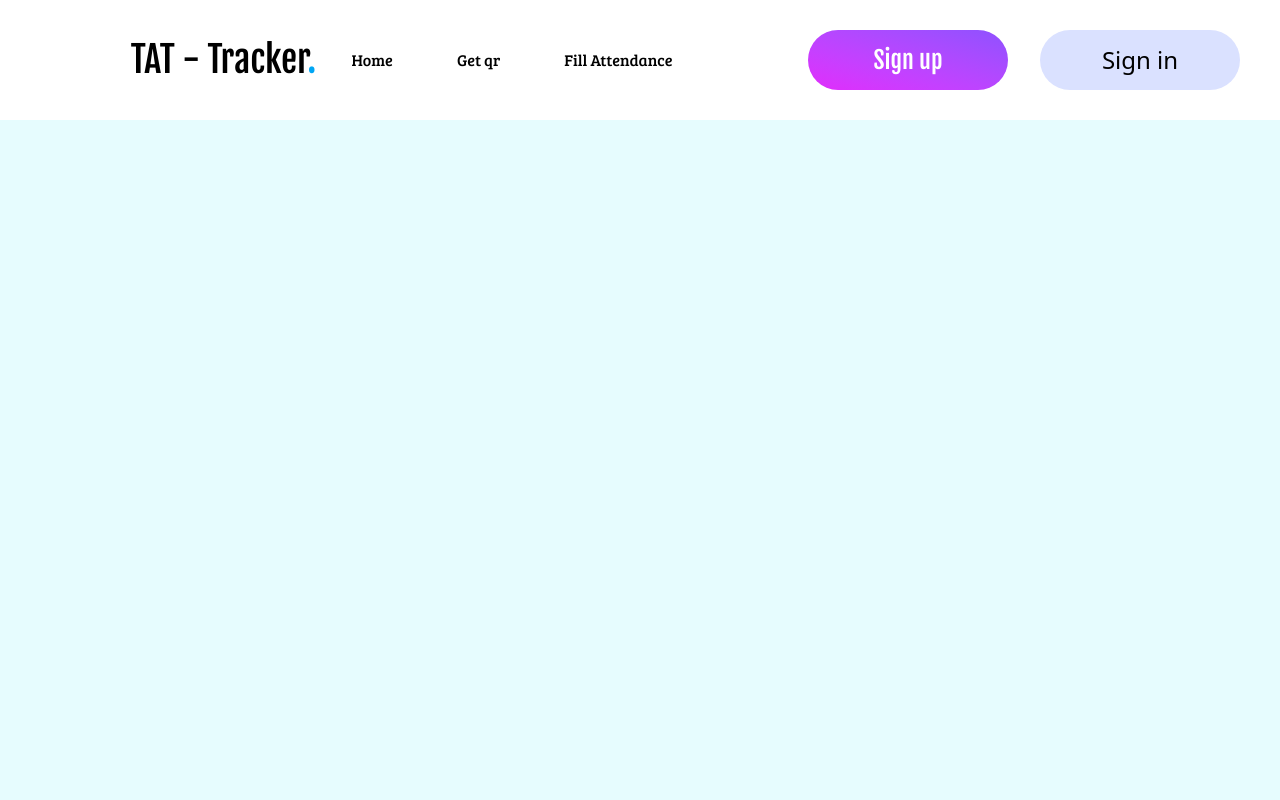
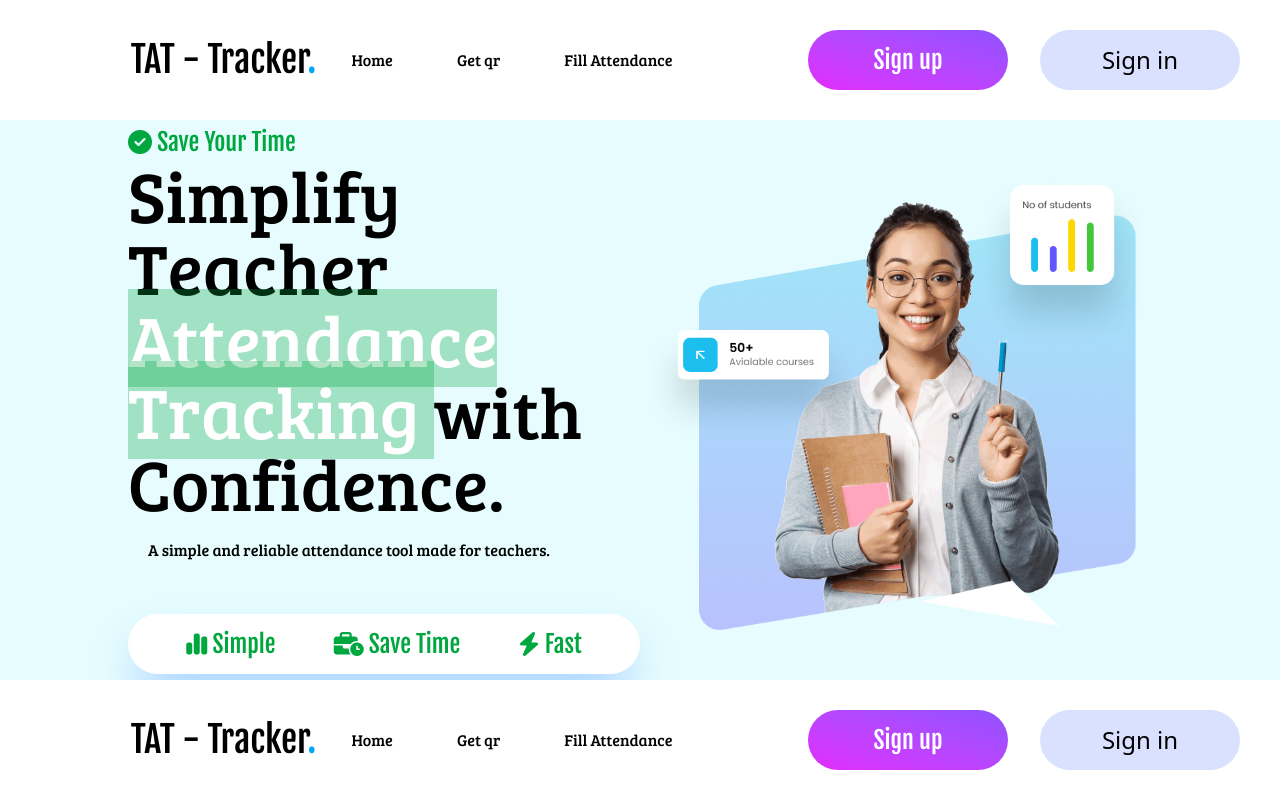
Before and after one commit to AlazarBekele/Teachers-Attendance-Tracker, a Django app: page / in a window 1280 px wide. Run offline with Django 5.2, Linux system fonts and the light colour scheme; style sheets or scripts are compiled from the project's sources.

Commit message:
Feat: Add footer and grid

```diff
--- a/Tracker/templates/include/IncludeHead.html
+++ b/Tracker/templates/include/IncludeHead.html
@@ -18,6 +18,9 @@
      <link rel="preconnect" href="https://fonts.gstatic.com" crossorigin>
      <link href="https://fonts.googleapis.com/css2?family=Fjalla+One&display=swap" rel="stylesheet">
 
+     <!-- Icon -->
+      <link rel="stylesheet" href="https://cdnjs.cloudflare.com/ajax/libs/font-awesome/6.5.1/css/all.min.css"/>
+
     <link rel="stylesheet" href="{% static 'font/font.css' %}">
 
 </head>
--- a/Tracker/templates/include/Landing/HeroBanner.html
+++ b/Tracker/templates/include/Landing/HeroBanner.html
@@ -1,6 +1,70 @@
-<div>
+{% load static %}
 
-    <div class="NavBar w-full h-30 bg-white flex justify-between items-center">
+<div class="w-full grid grid-rows-[120px_1fr_120px] h-screen">
+
+    <div class="NavBar w-full h-[120px] bg-white flex justify-between items-center">
+
+        <div class="w-3/5 flex justify-center items-center">
+
+            <div class="w-1/3 flex justify-center">
+
+                <p class="text-4xl fjalla_one_regular">TAT - Tracker<span class="text-sky-500">.</span></p>
+
+            </div>
+
+            <ul class="flex justify-center items-center bree_serif_regular gap-16">
+
+                <li>Home</li>
+                <li>Get qr</li>
+                <li>Fill Attendance</li>
+
+            </ul>
+
+        </div>
+
+        <div class="w-2/5 flex justify-center items-center gap-8">
+
+            <button class="w-50 h-15 bg-linear-to-bl from-violet-500 to-fuchsia-500 text-white fjalla_one_regular text-2xl rounded-full">Sign up</button>
+            <button class="w-50 h-15 bg-indigo-300/40 text-2xl rounded-full">Sign in</button>
+
+        </div>
+
+    </div>
+
+    <div class="w-full flex justify-center items-center">
+
+        <div class="w-2/5">
+
+            <p class="text-green-600 text-2xl fjalla_one_regular"><i class="fa-solid fa-circle-check"></i> Save Your Time</p>
+            <p class="text-7xl bree_serif_regular">Simplify Teacher <span class="bg-green-600/30 text-white"> Attendance Tracking </span> with Confidence.</p>
+
+            <div class="p-5">
+
+                <p class="bree_serif_regular">A simple and reliable attendance tool made for teachers.</p>
+
+            </div>
+
+            <div class="mt-8">
+
+                <div class="w-full h-15 rounded-full bg-white shadow-2xl shadow-blue-500/50 flex justify-evenly items-center">
+
+                    <p class="text-green-600 fjalla_one_regular text-2xl"><i class="fa-solid fa-chart-simple"></i> Simple</p>
+                    <p class="text-green-600 fjalla_one_regular text-2xl"><i class="fa-solid fa-business-time"></i> Save Time</p>
+                    <p class="text-green-600 fjalla_one_regular text-2xl"><i class="fa-solid fa-bolt"></i> Fast</p>
+
+                </div>
+
+            </div>
+
+        </div>
+
+        <div class="w-2/5">
+            <img class="w-full" src="{% static 'Image/HeroIMG/DATAANA.png' %}" alt="">
+        </div>
+
+    </div>
+
+    <div class="NavBar w-full h-[120px] bg-white flex justify-between items-center">
 
         <div class="w-3/5 flex justify-center items-center">
 
```
Also changed, not shown: static/Image/HeroIMG/DATAANA.png.
